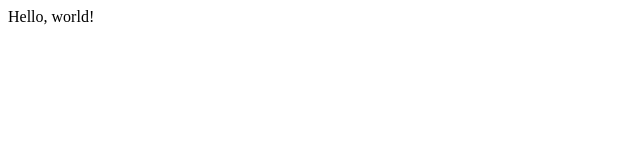
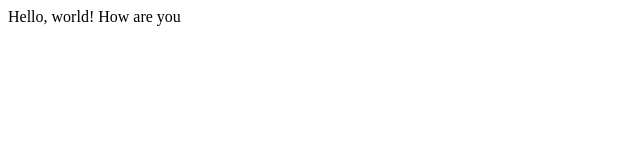
Before and after one commit to richardchagonda/myfirst, a plain HTML site: page project0/index.html in a window 1280 px wide. Shown: the full height of the page, 0-640 px from the left. Drawn offline with Linux system fonts and the light colour scheme.

Commit message:
Update index.html

```diff
--- a/project0/index.html
+++ b/project0/index.html
@@ -3,6 +3,6 @@
         <title>My Webpage</title>
     </head>
     <body>
-        Hello, world!
+        Hello, world! How are you
     </body>
 </html>
```
